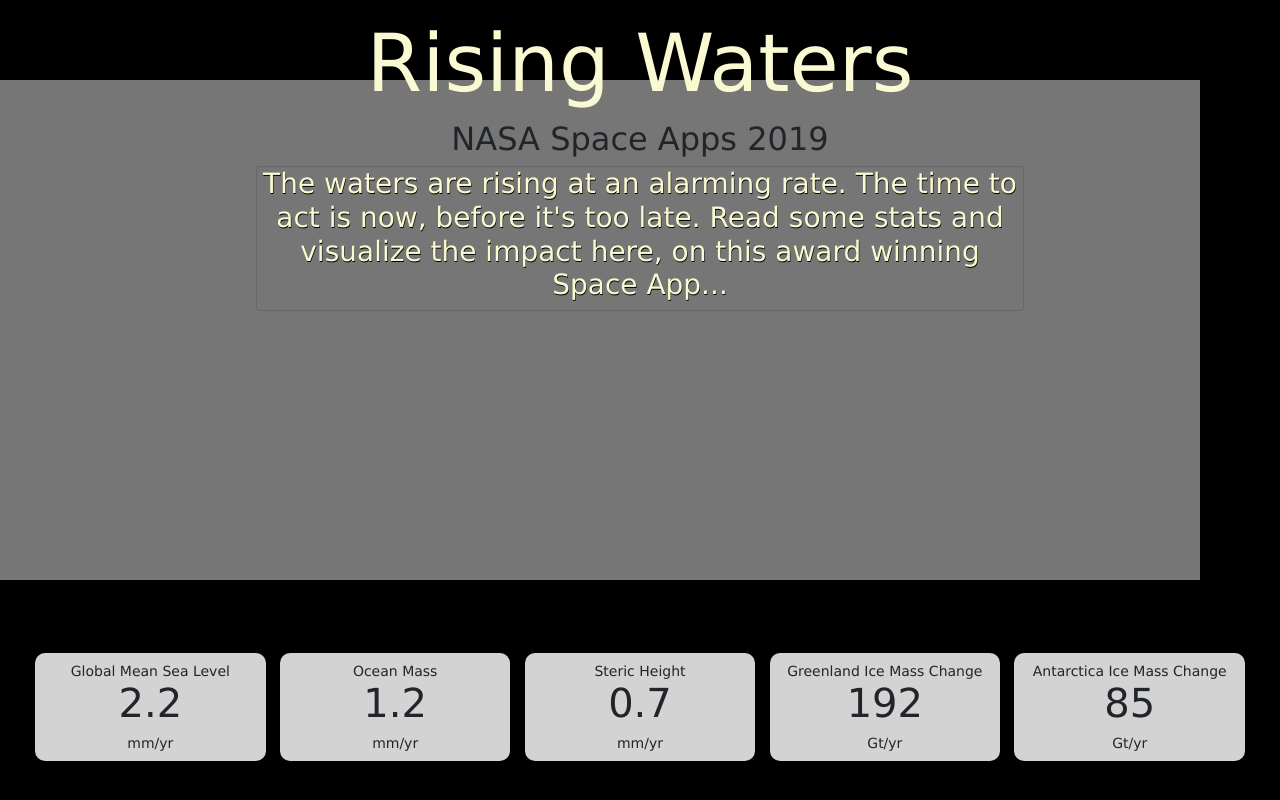
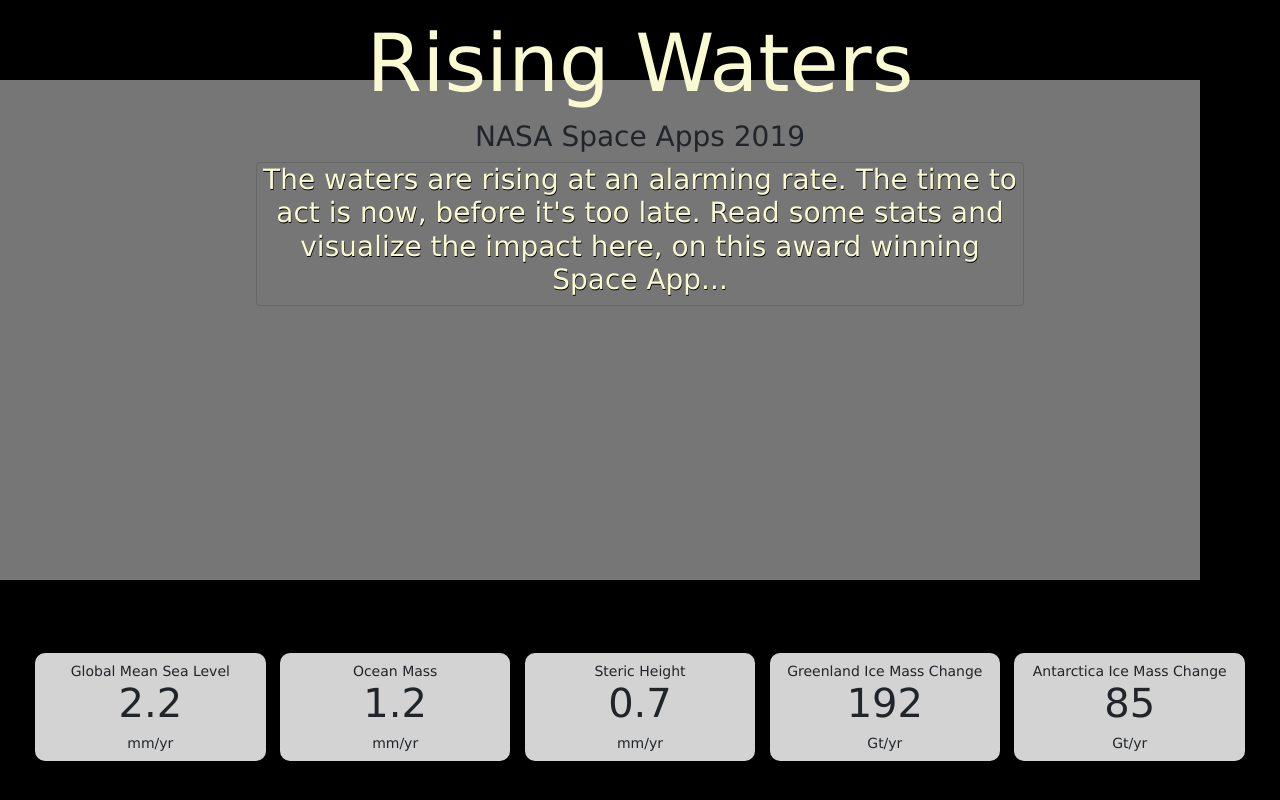
Before and after one commit to gitKendra/spacecadets, a website: page public/index.html in a window 1280 px wide. Shown: the top 800 px of the page. Drawn offline with nearby package versions, Linux system fonts and the light colour scheme; animation ran at ten frames a second.

Commit message:
change h2 to h3

```diff
--- a/public/index.html
+++ b/public/index.html
@@ -19,7 +19,7 @@
   <div>
     <section class="intro mt-3">
       <h1 class="intro-header">Rising Waters</h1>
-      <h2>NASA Space Apps 2019</h2>
+      <h3>NASA Space Apps 2019</h3>
       <canvas id="canvas"></canvas>
       <div class="card">
         <h3 class="m-6">
```
